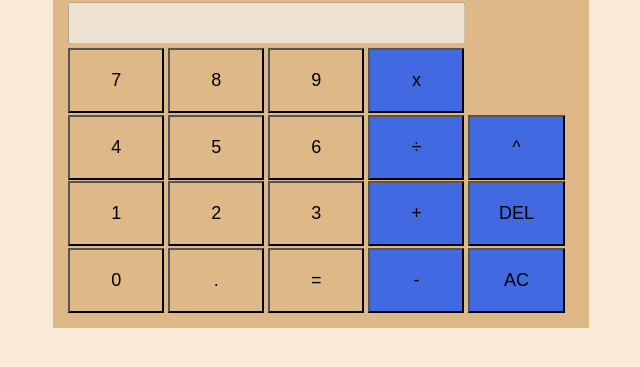
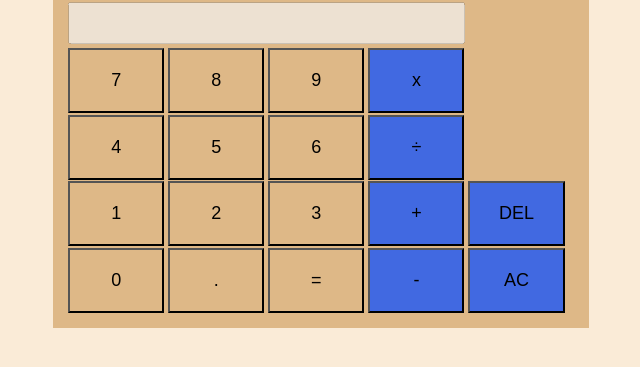
Before and after one commit to AJ-Jey/Calculator, a plain HTML site: page index.html in a window 1280 px wide. Shown: the part 175-542 px from the top of the page, without its empty margins (319-959 px from the left). Drawn offline with Linux system fonts and the light colour scheme.

Commit message:
Update index.html

```diff
--- a/index.html
+++ b/index.html
@@ -26,7 +26,7 @@
             <button onclick="check(); nums.push('5'); display('5')" class="butn">5</button>
             <button onclick="check(); nums.push('6'); display('6')" class="butn">6</button>
             <button onclick="answer(); nums.push('/'); display('÷');" class="butn oper">÷</button>
-            <button onclick="y=1;answer(); display('^');" class="butn oper">^</button>
+            <!-- <button onclick="y=1;answer(); display('^');" class="butn oper">^</button> -->
         </div>
         <div class="button">
             <button onclick="check(); nums.push('1'); display('1')" class="butn">1</button>
```
